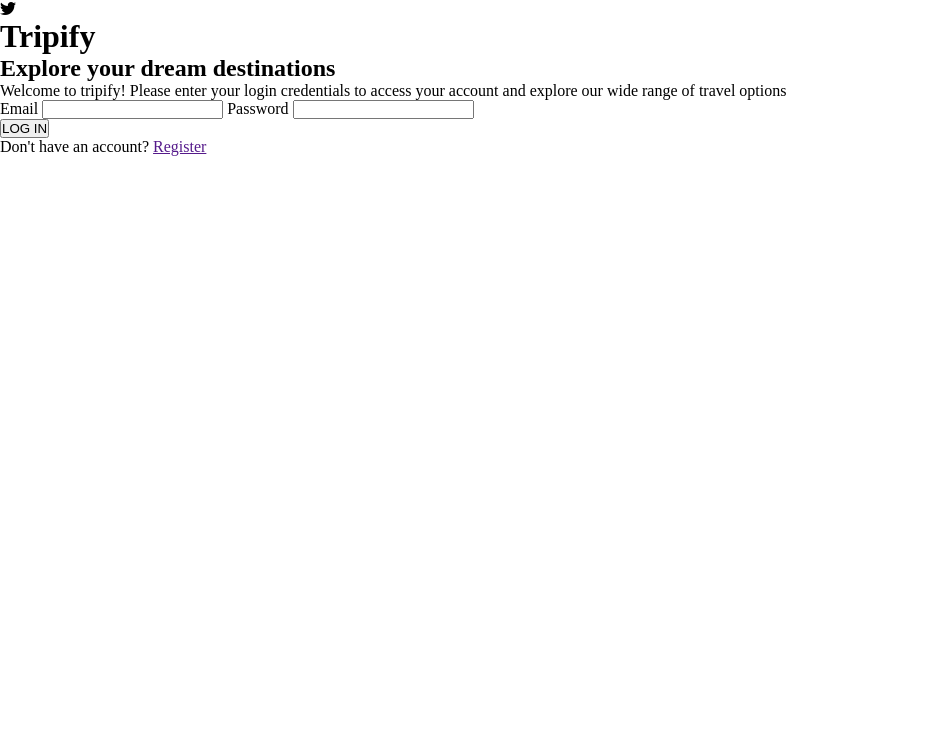
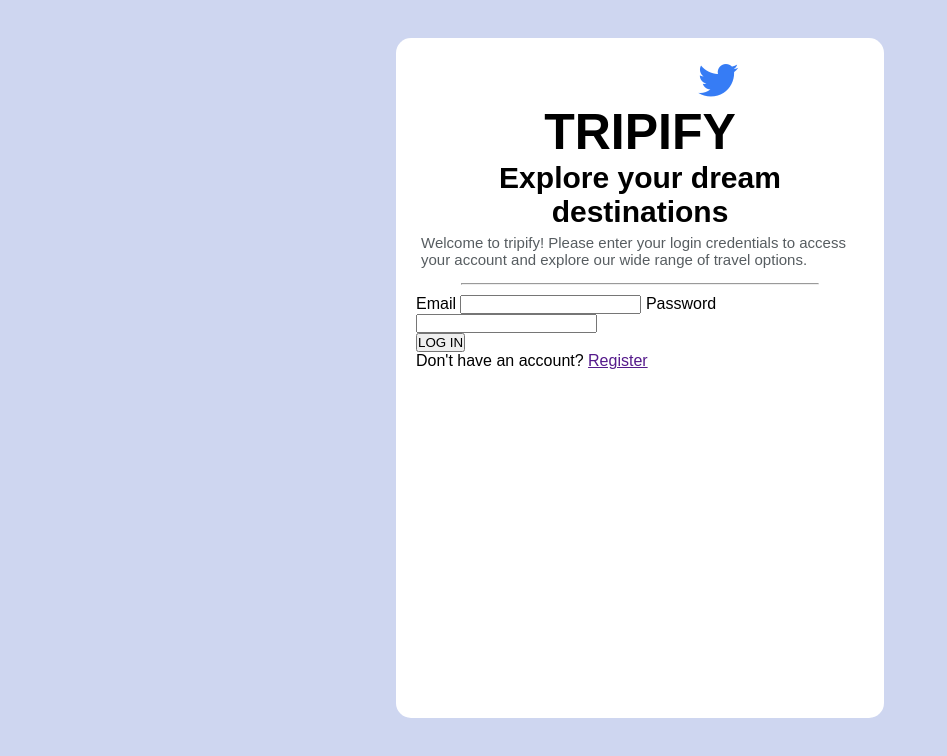
Before and after one commit to lautirobles/image-based-web-project-2, a plain HTML site: page index.html in a window 1280 px wide. Shown: the whole page, without its empty margins (0-947 px from the left). Drawn offline with nearby package versions, Linux system fonts and the light colour scheme.

Commit message:
Vamos aplicando propiedades a las distintas etiquetas

```diff
--- a/css/styles.css
+++ b/css/styles.css
@@ -1,4 +1,50 @@
 *{
     margin: 0;
     padding: 0;
+    font-family: Arial, Helvetica, sans-serif;
 }
+
+hr{
+    margin: 10px 10% ;
+}
+
+body{
+    background-color: #ced6f0;
+    display: flex;
+    justify-content: center;
+}
+
+.contenedorPadre{
+    background-color: white;
+    border-radius: 15px;
+    width: 35%;
+    height: 80vh;
+    padding: 20px;
+    margin: 3% 0;
+}
+
+.texto{
+}
+
+.titulo{
+    font-size: 50px;
+    text-align: center;
+}
+
+.subtitulo{
+    text-align: center;
+    font-size: 30px;
+}
+
+.parrafo{
+    text-align: left;
+    font-size: 15px;
+    color: #575d61;
+    padding: 5px;
+}
+
+.icono{
+    margin: 0 0 0 63%;
+    font-size: 40px;
+    color: #367cf5;
+}
--- a/index.html
+++ b/index.html
@@ -9,13 +9,13 @@
 </head>
 <body>
     <main class="contenedorPadre">
-        <div class="titulos">
-            <i class="bi bi-twitter"></i>
-            <h1>Tripify</h1>
-            <h2>Explore your dream destinations</h2>
-            <p>Welcome to tripify! Please enter your login credentials to access your account and explore our wide range of travel options</p>
+        <div class="texto">
+            <i class="bi bi-twitter icono"></i>
+            <h1 class="titulo">TRIPIFY</h1>
+            <h2 class="subtitulo">Explore your dream destinations</h2>
+            <p class="parrafo">Welcome to tripify! Please enter your login credentials to access your account and explore our wide range of travel options.</p>
         </div>
-
+        <hr/>
         <div class="datos">
             <form action="">
                 <label>Email</label>
```
